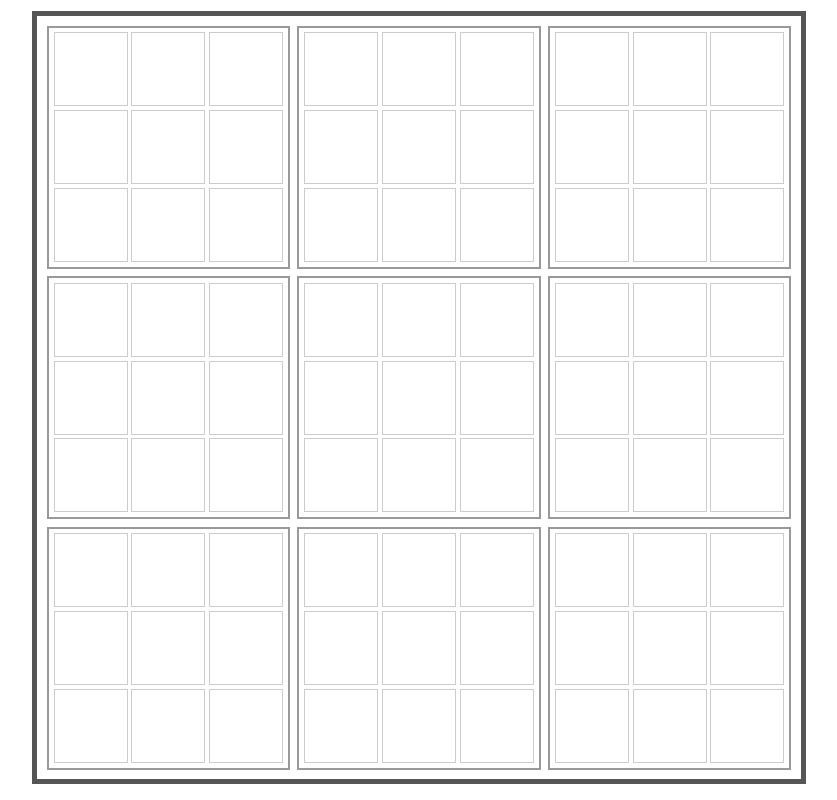
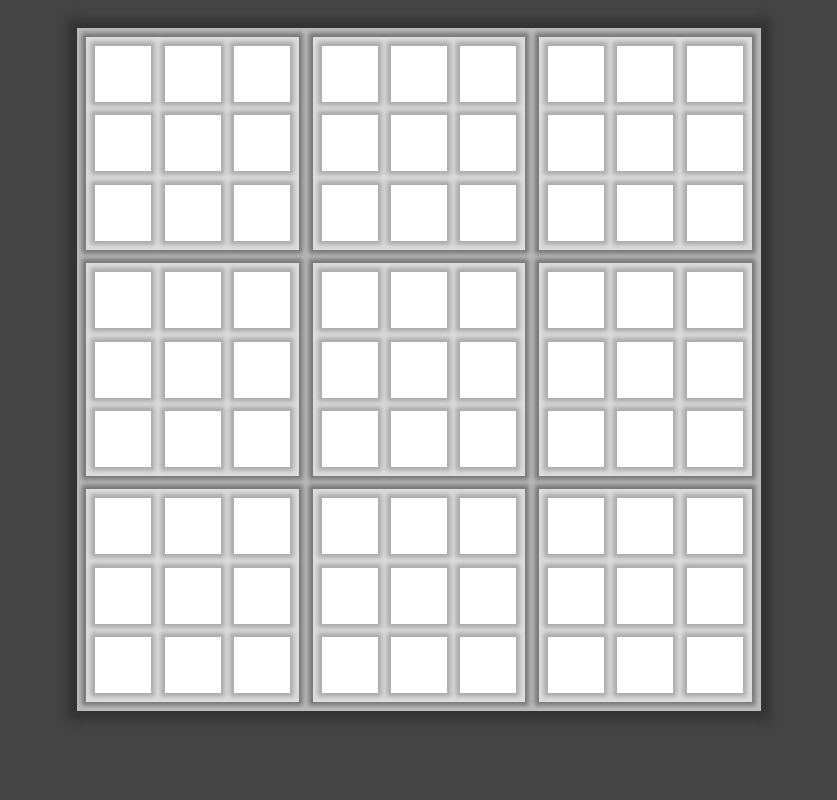
Before and after one commit to Pangolecimal/AdvancedTicTacToe, a plain HTML site: page index.html in a window 1280 px wide. Shown: the whole page, without its empty margins (221-1058 px from the left). Drawn offline with Linux system fonts and the light colour scheme.

Commit message:
version 3

```diff
--- a/styles.css
+++ b/styles.css
@@ -2,22 +2,28 @@
 	box-sizing: border-box;
 }
 
-html, body {
+body {
 	margin: 0;
-	padding: 1vh;
+	padding-top: calc(var(--cell-size) / 2);
+	padding-bottom: calc(var(--cell-size) / 2);
+	background-color: #444;
 }
 
 :root {
-	--field-size: calc(var(--board-size) * 3 + var(--field-border) * 4);
-	--field-border: calc(var(--board-border) * 2);
-	--board-size: calc(var(--cell-size) * 3 + var(--board-border) * 4);
+	--field-size: calc(var(--board-size) * 3 + var(--field-border) * 5);
+	--field-border: calc(var(--cell-border) * 4);
+	--board-size: calc(var(--cell-size) * 3 + var(--board-border) * 5);
 	--board-border: calc(var(--cell-border) * 4);
-	--cell-size: min(9vw, 9vh);
-	--cell-border: max(calc(var(--cell-size) * 0.02), 1px);
+	--cell-size: min(7vw, 7vh);
+	--cell-border: max(calc(var(--cell-size) * 0.04), 1px);
+	/**/
 	--mark-size: calc(var(--cell-size) * 0.75);
-	--field-border-color: #555;
-	--board-border-color: #999;
-	--cell-border-color: #ccc;
+	--field-color: #bbb;
+	--field-border-color: #333;
+	--board-color: #ddd;
+	--board-border-color: #777;
+	--cell-color: #fff;
+	--cell-border-color: #aaa;
 }
 
 .field {
@@ -28,9 +34,10 @@ html, body {
 	display: grid;
 	grid-template-columns: repeat(3, var(--board-size));
 	grid-template-rows: repeat(3, var(--board-size));
-	outline: calc(var(--field-border) / 2) solid var(--field-border-color);
-	gap: var(--field-border);
+	box-shadow: 0 0 var(--field-border) var(--field-border) var(--field-border-color);
+	gap: calc(var(--field-border) * 1.5);
 	padding: var(--field-border);
+	background-color: var(--field-color);
 }
 
 .field * {
@@ -41,9 +48,10 @@ html, body {
 	display: grid;
 	grid-template-columns: repeat(3, var(--cell-size));
 	grid-template-rows: repeat(3, var(--cell-size));
-	outline: calc(var(--board-border) / 2) solid var(--board-border-color);
-	gap: var(--board-border);
+	box-shadow: 0 0 calc(var(--board-border) / 2) calc(var(--board-border) / 2) var(--board-border-color);
+	gap: calc(var(--board-border) * 1.5);
 	padding: var(--board-border);
+	background-color: var(--board-color);
 }
 
 .board * {
@@ -51,11 +59,12 @@ html, body {
 }
 
 .cell {
-	outline: calc(var(--cell-border) / 2) solid var(--cell-border-color);
+	box-shadow: 0 0 calc(var(--cell-border) * 2) calc(var(--cell-border) *2) var(--cell-border-color);
 	display: flex;
 	justify-content: center;
 	align-items: center;
 	position: relative;
+	background-color: var(--cell-color);
 }
 
 .cell.x::before, .cell.x::after, .cell.o::before {
@@ -91,13 +100,15 @@ html, body {
 .cell.o:not(.invalid)::after {
 	width: calc(var(--mark-size) * 0.7);
 	height: calc(var(--mark-size) * 0.7);
-	background: white;
+	background: var(--cell-color);
+	opacity: 1;
 }
 
 .cell.o::after {
 	width: calc(var(--mark-size) * 0.7);
 	height: calc(var(--mark-size) * 0.7);
-	background: rgba(255, 255, 255, 0.5);
+	background: var(--cell-color);
+	opacity: 0.5;
 }
 
 .invalid {
```
